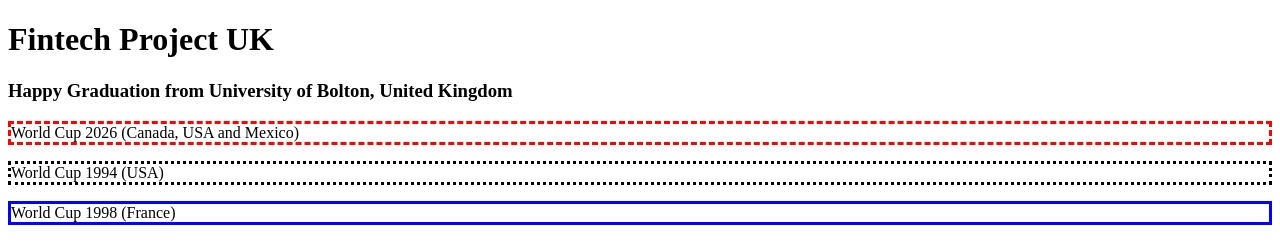
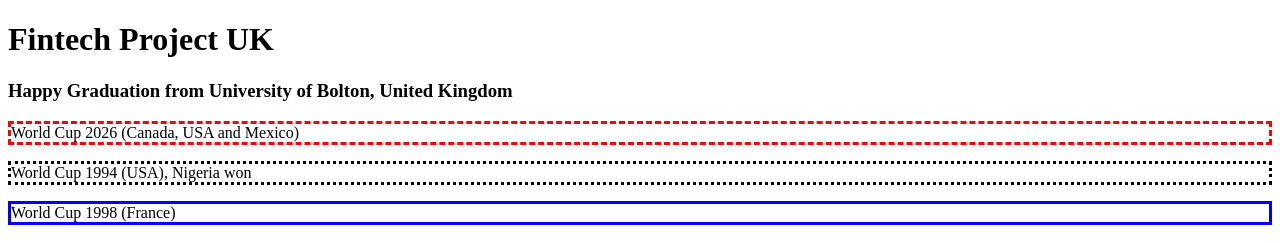
Before and after one commit to daradamidemi3/Fintech_Project, a plain HTML site: page fintech_proj/index.html in a window 1280 px wide. Shown: the top 243 px of the page. Drawn offline with Linux system fonts and the light colour scheme.

Commit message:
fintech version 2.0

```diff
--- a/fintech_proj/index.html
+++ b/fintech_proj/index.html
@@ -9,7 +9,7 @@
      <h1>Fintech Project UK</h1>
      <h3>Happy Graduation from University of Bolton, United Kingdom</h3>
      <p style="border: 3px dashed red;"> World Cup 2026 (Canada, USA and Mexico) </p>
-     <div style="border: 3px dotted black;">World Cup 1994 (USA) </div>
+     <div style="border: 3px dotted black;">World Cup 1994 (USA), Nigeria won </div>
      <p style="border: 3px solid blue;"> World Cup 1998 (France)</p>
 
      <h1>Title: Inline Element</h1>
```
Also changed, not shown: 1 other file.
